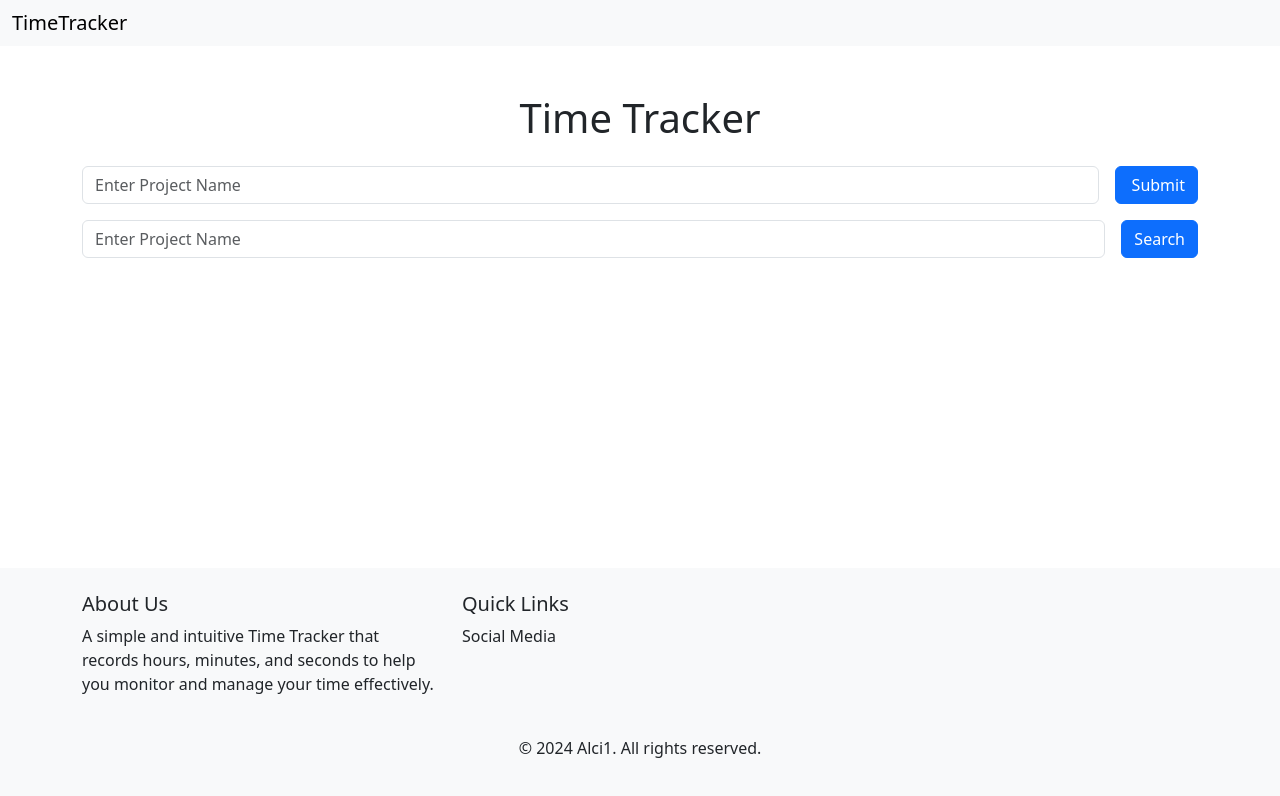
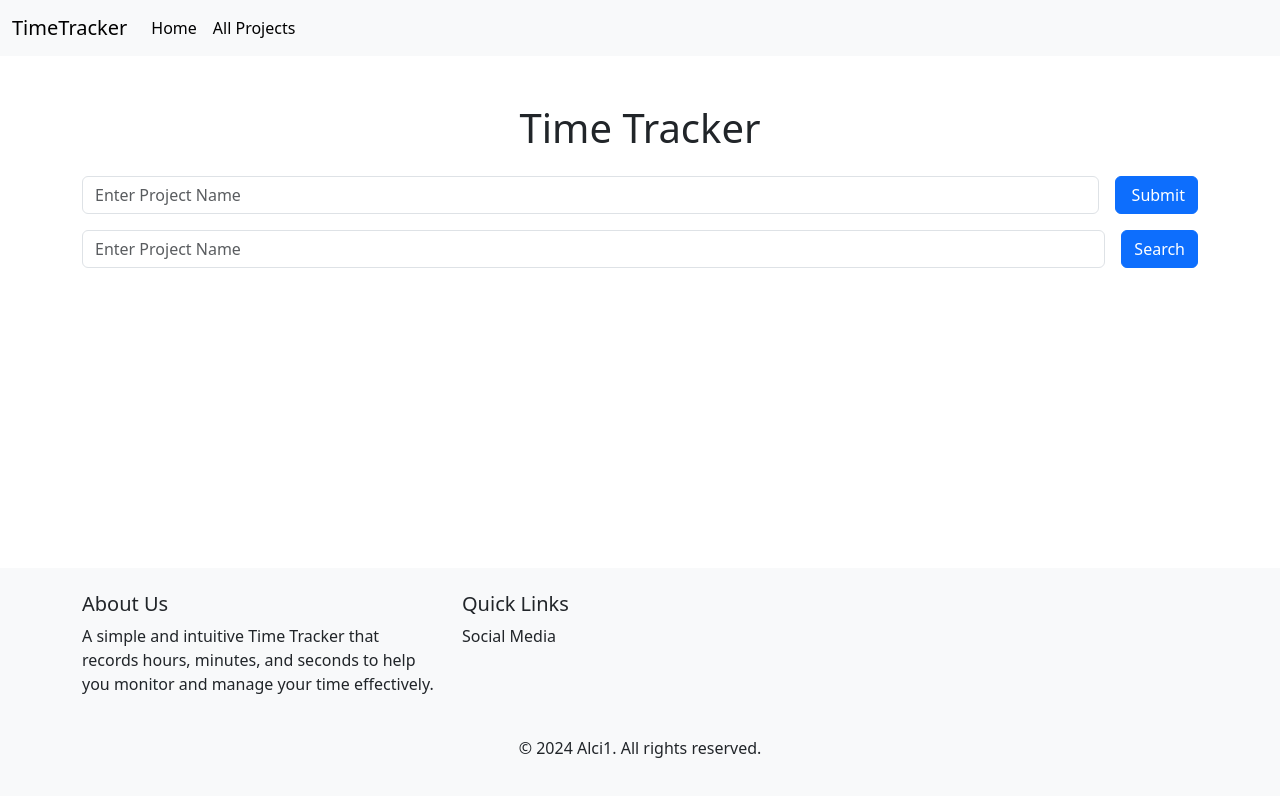
Before and after one commit to Acyony/Crochet-Time-Tracker, a Next.js app: page /home in a window 1280 px wide. Shown: the top 796 px of the page. Built offline with nearby package versions, Linux system fonts and the light colour scheme.

Commit message:
add user authentication

```diff
--- a/src/app/home/page.tsx
+++ b/src/app/home/page.tsx
@@ -1,15 +1,15 @@
 import 'bootstrap/dist/css/bootstrap.min.css';
 
 import AddProject from "@/shared/components/Home/AddProject";
-import NavbarAuthComponent from "@/shared/components/Navbar/NavbarLogIn";
 import FooterComponent from "@/shared/components/Footer/Footer";
 import SearchProject from "@/shared/components/Home/SearchProject";
+import NavbarComponent from "@/shared/components/Navbar/Navbar";
 
 export default async function Page() {
     return (
         <div className="d-flex flex-column min-vh-100">
             {/* Navbar */}
-            <NavbarAuthComponent/>
+            <NavbarComponent/>
             {/*main*/}
             <main className="container my-5 flex-grow-1 text-center">
                 <h1 className="mb-4">Time Tracker</h1>
```
